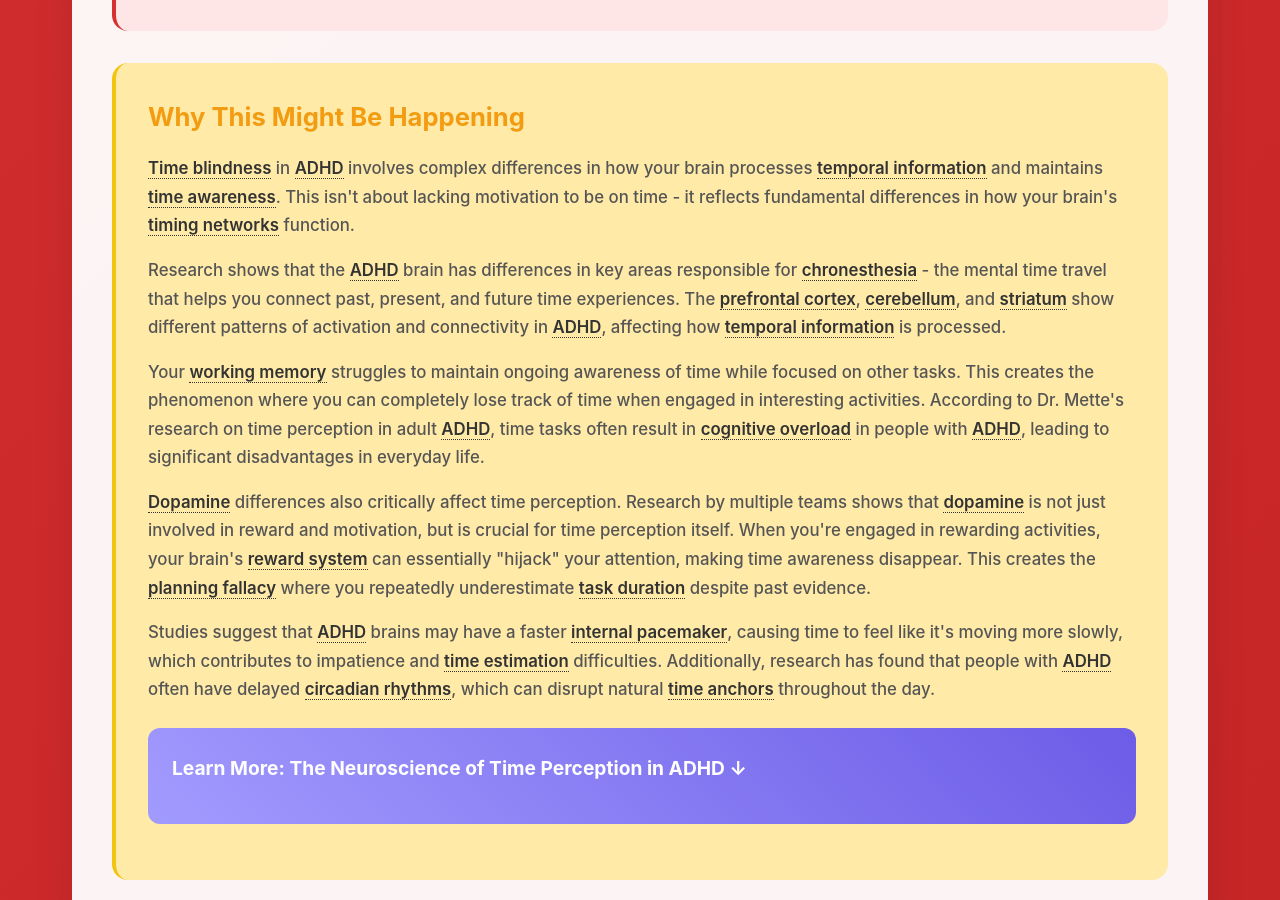
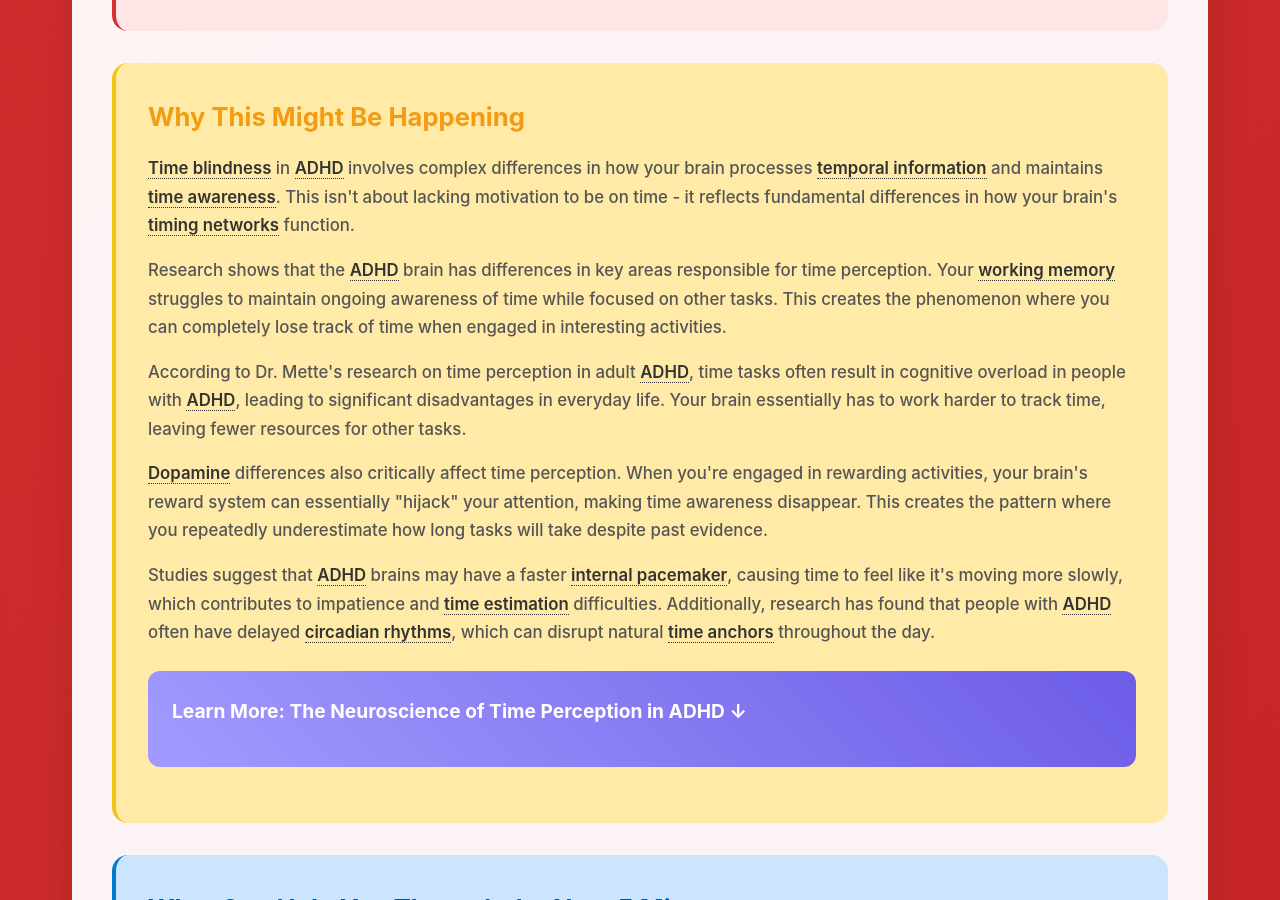
Before and after one commit to neurodivergent-survival-guide/neurodivergent-survival-guide, a Jekyll site: the page built from struggles/time-blindness.html, in a window 1280 px wide and 900 px high, scrolled down 1517 px. Built offline with Jekyll 4.4.1, drawn with Linux system fonts in a browser that asks for light colours.

Commit message:
Update time-blindness.html

```diff
--- a/struggles/time-blindness.html
+++ b/struggles/time-blindness.html
@@ -44,11 +44,11 @@ search_terms: ["time just disappears", "always late", "lost track again", "no ti
         <h2>Why This Might Be Happening</h2>
         <p><a class="jargon">Time blindness<span class="tooltip">Difficulty accurately perceiving, tracking, or estimating the passage of time</span></a> in <a class="jargon">ADHD<span class="tooltip">Attention-Deficit/Hyperactivity Disorder - brain differences affecting attention, impulse control, and executive function</span></a> involves complex differences in how your brain processes <a class="jargon">temporal information<span class="tooltip">Information about time, duration, sequence, and timing relationships</span></a> and maintains <a class="jargon">time awareness<span class="tooltip">The ongoing conscious sense of what time it is and how much time has passed</span></a>. This isn't about lacking motivation to be on time - it reflects fundamental differences in how your brain's <a class="jargon">timing networks<span class="tooltip">Brain circuits responsible for tracking, perceiving, and estimating time</span></a> function.</p>
 
-        <p>Research shows that the <a class="jargon">ADHD<span class="tooltip">Attention-Deficit/Hyperactivity Disorder - brain differences affecting attention, impulse control, and executive function</span></a> brain has differences in key areas responsible for <a class="jargon">chronesthesia<span class="tooltip">The subjective awareness of time - your brain's ability to mentally time travel and place events in temporal context</span></a> - the mental time travel that helps you connect past, present, and future time experiences. The <a class="jargon">prefrontal cortex<span class="tooltip">Brain area responsible for executive functions including time management and planning</span></a>, <a class="jargon">cerebellum<span class="tooltip">Brain region that helps with timing, coordination, and temporal processing</span></a>, and <a class="jargon">striatum<span class="tooltip">Brain structure involved in timing, habit formation, and reward processing</span></a> show different patterns of activation and connectivity in <a class="jargon">ADHD<span class="tooltip">Attention-Deficit/Hyperactivity Disorder - brain differences affecting attention, impulse control, and executive function</span></a>, affecting how <a class="jargon">temporal information<span class="tooltip">Information about time, duration, sequence, and timing relationships</span></a> is processed.</p>
+        <p>Research shows that the <a class="jargon">ADHD<span class="tooltip">Attention-Deficit/Hyperactivity Disorder - brain differences affecting attention, impulse control, and executive function</span></a> brain has differences in key areas responsible for time perception. Your <a class="jargon">working memory<span class="tooltip">The mental workspace that temporarily holds and manipulates information during thinking tasks</span></a> struggles to maintain ongoing awareness of time while focused on other tasks. This creates the phenomenon where you can completely lose track of time when engaged in interesting activities.</p>
 
-        <p>Your <a class="jargon">working memory<span class="tooltip">The mental workspace that temporarily holds and manipulates information during thinking tasks</span></a> struggles to maintain ongoing awareness of time while focused on other tasks. This creates the phenomenon where you can completely lose track of time when engaged in interesting activities. According to Dr. Mette's research on time perception in adult <a class="jargon">ADHD<span class="tooltip">Attention-Deficit/Hyperactivity Disorder - brain differences affecting attention, impulse control, and executive function</span></a>, time tasks often result in <a class="jargon">cognitive overload<span class="tooltip">When the brain becomes overwhelmed by processing demands and struggles to function effectively</span></a> in people with <a class="jargon">ADHD<span class="tooltip">Attention-Deficit/Hyperactivity Disorder - brain differences affecting attention, impulse control, and executive function</span></a>, leading to significant disadvantages in everyday life.</p>
+        <p>According to Dr. Mette's research on time perception in adult <a class="jargon">ADHD<span class="tooltip">Attention-Deficit/Hyperactivity Disorder - brain differences affecting attention, impulse control, and executive function</span></a>, time tasks often result in cognitive overload in people with <a class="jargon">ADHD<span class="tooltip">Attention-Deficit/Hyperactivity Disorder - brain differences affecting attention, impulse control, and executive function</span></a>, leading to significant disadvantages in everyday life. Your brain essentially has to work harder to track time, leaving fewer resources for other tasks.</p>
 
-        <p><a class="jargon">Dopamine<span class="tooltip">A neurotransmitter that affects motivation, reward, and time perception in the brain</span></a> differences also critically affect time perception. Research by multiple teams shows that <a class="jargon">dopamine<span class="tooltip">A neurotransmitter that affects motivation, reward, and time perception in the brain</span></a> is not just involved in reward and motivation, but is crucial for time perception itself. When you're engaged in rewarding activities, your brain's <a class="jargon">reward system<span class="tooltip">Brain circuits that generate feelings of pleasure and motivation to continue engaging activities</span></a> can essentially "hijack" your attention, making time awareness disappear. This creates the <a class="jargon">planning fallacy<span class="tooltip">The tendency to underestimate how long tasks will take, despite past experience showing otherwise</span></a> where you repeatedly underestimate <a class="jargon">task duration<span class="tooltip">How long activities actually take to complete from start to finish</span></a> despite past evidence.</p>
+        <p><a class="jargon">Dopamine<span class="tooltip">A neurotransmitter that affects motivation, reward, and time perception in the brain</span></a> differences also critically affect time perception. When you're engaged in rewarding activities, your brain's reward system can essentially "hijack" your attention, making time awareness disappear. This creates the pattern where you repeatedly underestimate how long tasks will take despite past evidence.</p>
 
         <p>Studies suggest that <a class="jargon">ADHD<span class="tooltip">Attention-Deficit/Hyperactivity Disorder - brain differences affecting attention, impulse control, and executive function</span></a> brains may have a faster <a class="jargon">internal pacemaker<span class="tooltip">The brain's internal timing mechanism that tracks the passage of time</span></a>, causing time to feel like it's moving more slowly, which contributes to impatience and <a class="jargon">time estimation<span class="tooltip">The cognitive ability to predict how long tasks or activities will take</span></a> difficulties. Additionally, research has found that people with <a class="jargon">ADHD<span class="tooltip">Attention-Deficit/Hyperactivity Disorder - brain differences affecting attention, impulse control, and executive function</span></a> often have delayed <a class="jargon">circadian rhythms<span class="tooltip">Your body's internal 24-hour biological clock that regulates sleep-wake cycles and time awareness</span></a>, which can disrupt natural <a class="jargon">time anchors<span class="tooltip">Fixed time points throughout your day that help you orient and track the passage of time</span></a> throughout the day.</p>
 
```
